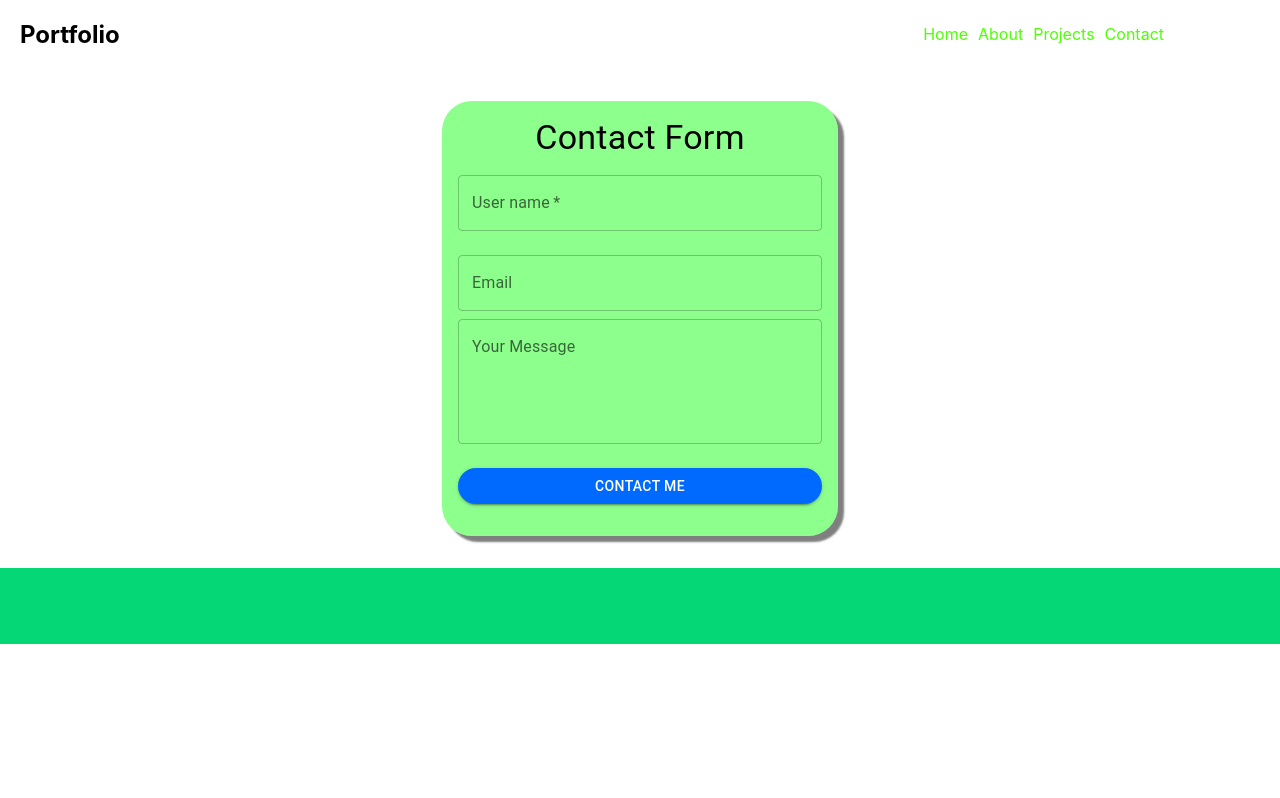
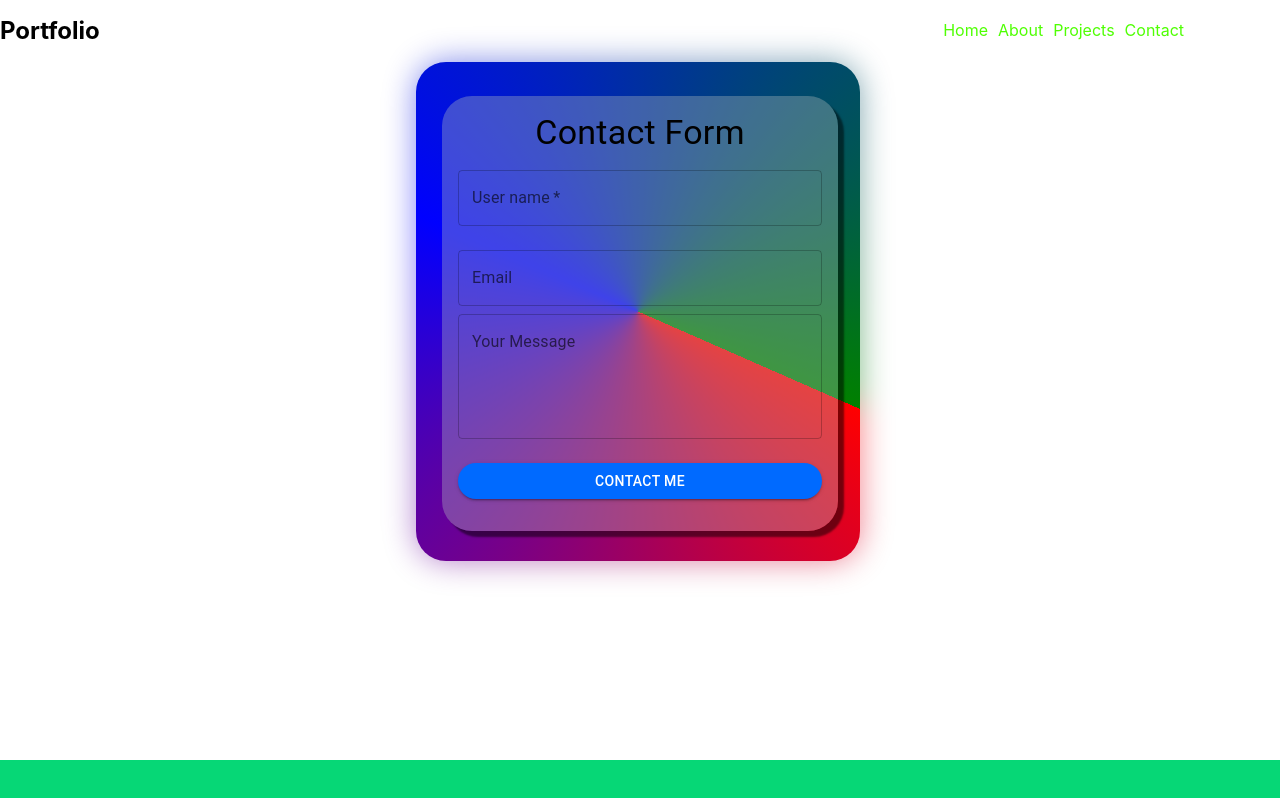
Before and after one commit to Kumarapuvenkatesu/port-folio, a React (Create React App) app: page /contact in a window 1280 px wide. Built offline with nearby package versions, Linux system fonts and the light colour scheme; some icons are missing.

Commit message:
header and footer fixed by using position

```diff
--- a/src/App.js
+++ b/src/App.js
@@ -15,7 +15,7 @@ const NotFound = lazy(() => import('./NotFound/NotFound'));
 const Layout = () => (
   <>
     <Header />
-    <main>
+    <main className='main-content'>
       <Outlet />
     </main>
     <Footer />
--- a/src/Header/Header.js
+++ b/src/Header/Header.js
@@ -9,9 +9,9 @@ const Header =()=>{
 const {value, toggle} = useThemeChange();
 
 return(
-<nav className={value ? ' dark' : 'header'}>
+<nav className={`header ${value ? ' dark' : 'light'}`}>
     <div >
-        <h1>
+        <h1 className={value ? 'text-white' : ''}>
             Portfolio
         </h1>
     </div>
--- a/src/Header/header.css
+++ b/src/Header/header.css
@@ -1,5 +1,21 @@
 .dark{
     background-color: #333 !important;
+    transition: 2s;
+}
+.text-white{
     color: white;
     transition: 2s;
 }
+.light{
+    color: black;
+    transition: 2s;
+}
+
+.header{
+    position: fixed;
+    right: 0;
+    left: 0;
+    top: 0;
+    height: 60px;
+    z-index: 4;
+}
--- a/src/components/Contact/Contact.js
+++ b/src/components/Contact/Contact.js
@@ -26,7 +26,7 @@ export default function Contact() {
   };
 
   return (
-    <Container component="div" maxWidth="xs">
+    <Container component="div" maxWidth="xs" className="contact-container" >
       <Helmet>
         <title>Contact-portfolio</title>
         <meta name="description" content="Contact Route" />
--- a/src/components/Contact/contact.css
+++ b/src/components/Contact/contact.css
@@ -1,12 +1,55 @@
 /* contact.css */
 .card {
-  background-color: #00ff0473;
+  background-color: rgb(181 193 192 / 35%);
   border-radius: 30px;
   box-shadow: 6px 6px 2px rgba(0, 0, 0, 0.5);
   transform: rotateY(0deg);
   transition: transform 2s;
+
+}
+.contact-container{
+  position: relative;
+  width: 100%;
+  height: 100%;
+  display: flex;
+  justify-content: center;
+  align-items: center;
 }
 
 .card.animate {
   transform: rotateY(360deg);
 }
+
+@property --angle {
+  syntax: '<angle>';
+  inherits: false;
+  initial-value: 0deg;
+}
+.contact-container::before, .contact-container::after{
+  content: '';
+  position: absolute;
+ top: -2px;
+  left: -2px;
+  right: -2px;
+  bottom: -2px;
+  width: 100%;
+  height: 100%;
+  border-radius: 30px;
+  background-image:conic-gradient(from var(--angle),red,blue,green);
+    /* background: conic-gradient(from var(--angle), #ff007f, #00c3ff, #ff007f); */
+
+  z-index: -1;
+  animation: circular 4s linear infinite;
+}
+.contact-container::before{
+  filter: blur(1rem);
+  opacity: 0.5;
+}
+@keyframes circular {
+  0% {
+    --angle:0deg;
+  }
+  100% {
+    --angle:360deg;
+  }
+}
--- a/src/index.css
+++ b/src/index.css
@@ -70,8 +70,7 @@ nav{
   display: flex;
   justify-content: space-between;
   align-items: center;
-  /* background-color: #2c483b; */
-  padding: 0px 20px;
+  /* padding: 0px 20px; */
 }
 
 /*Not found page css*/
@@ -198,6 +197,15 @@ span.hand{
   position: relative;
 }
 
+footer{
+
+  position: fixed;
+    bottom: 0;
+    right: 0;
+    left: 0;
+    height: 24px;
+    z-index: 3;
+}
 .footer {
   background-color: #06d776;
   color: #fff;
@@ -242,6 +250,12 @@ span.hand{
   margin-top: 20px;
   /* width: 400px; */
 }
+/* skills hover effect */
+/* .skills-list:has(:hover) li:not(:hover){
+  filter: grayscale(1) brightness(0.5);
+  transform: scale(0.8);
+  transition: 2s ease;
+} */
 .skills-list li {
   background-color: #343a40;
   padding: 10px 15px;
@@ -249,10 +263,13 @@ span.hand{
   font-size: 1rem;
   color: #fff;
   margin: 10px;
-   object-fit: contain;
+  object-fit: contain;
 
 }
-.skills-list li:hover{
+
+ .skills-list li:hover {
+   opacity: 1 !important;
+  pointer-events: auto;
   background-color: #0d7dec;
   cursor: pointer;
   transform: scale(1.2);
@@ -273,3 +290,6 @@ span b:hover{
   cursor: pointer;
   box-shadow:0 4px 8px rgba(0, 0, 0, 0.2);
 }
+.main-content{
+  padding-top: 4rem;
+}
```
